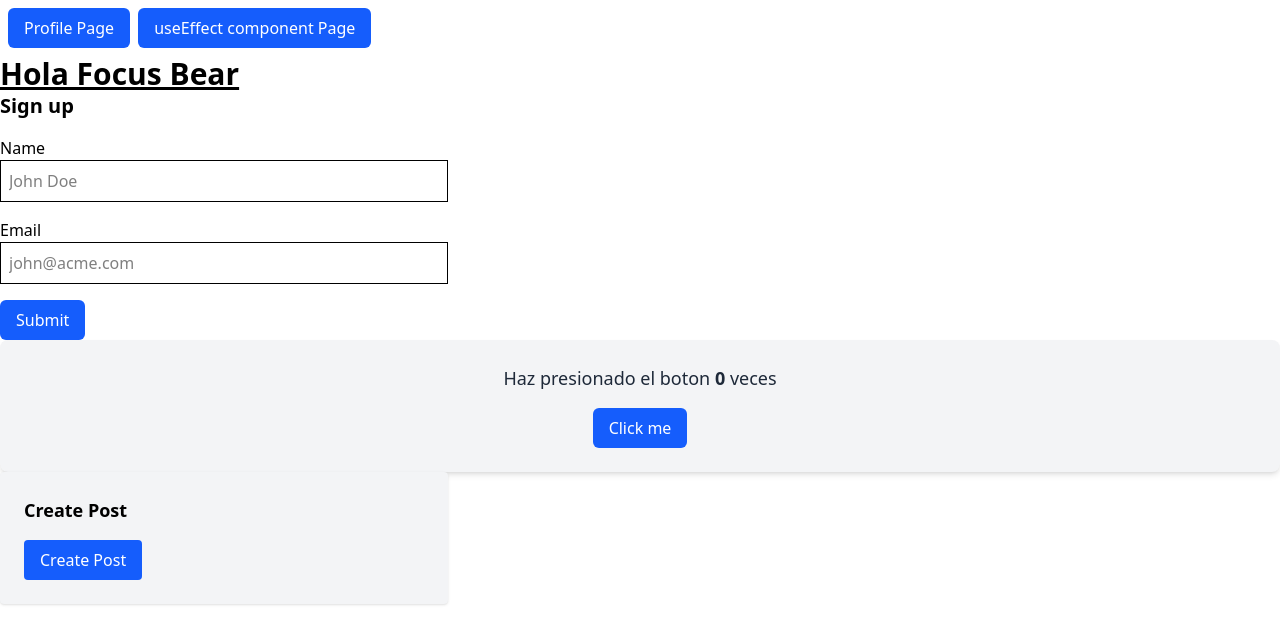
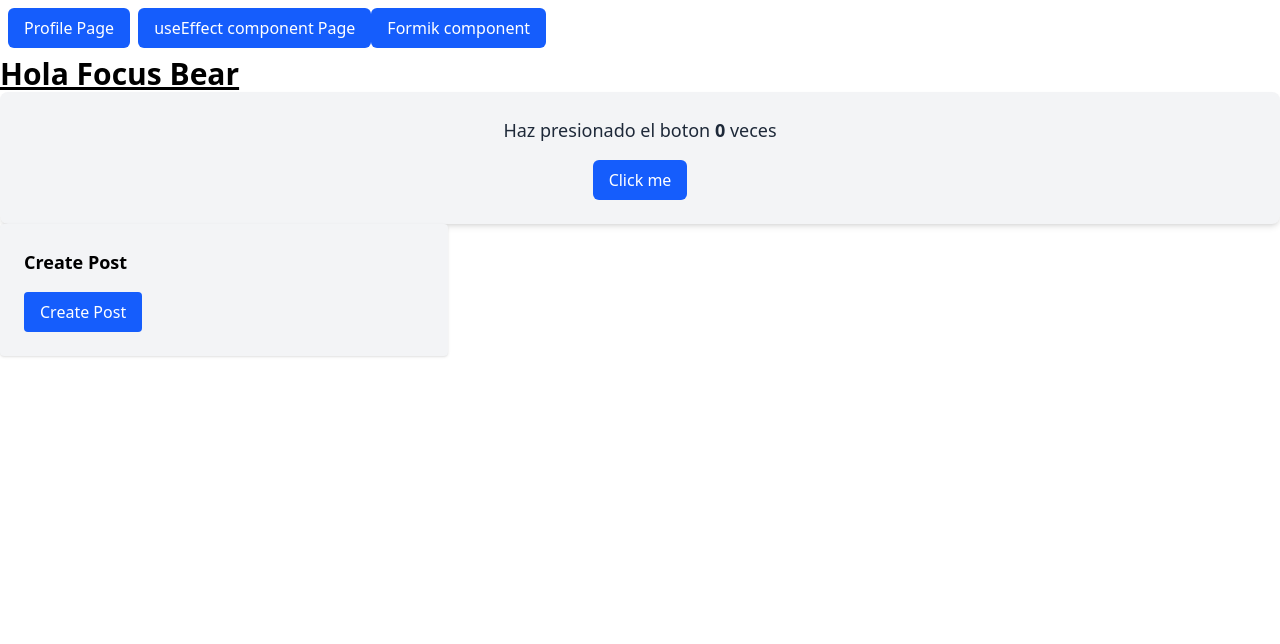
Before and after one commit to Zheng5005/Zheng5005-intern-repo, a React (Vite) app in the folder react-fundamentals/: page / in a window 1280 px wide. Shown: the top 644 px of the page. Built offline with nearby package versions, Linux system fonts and the light colour scheme.

Commit message:
Issue #26

```diff
--- a/react-fundamentals/src/App.jsx
+++ b/react-fundamentals/src/App.jsx
@@ -5,6 +5,7 @@ import EffectComponent from './components/EffectComponent'
 import SlowAndOptimized from './components/SlowAndOptimized'
 import Parent from './components/Issue22/ParentComponent'
 import BuggyComponent from './components/BuggyComponent'
+import FormikComponent from './components/FormikComponent'
 
 function App() {
   return (
@@ -15,6 +16,7 @@ function App() {
       <Route path="/useMemo" element={<SlowAndOptimized />} />
       <Route path="/useCallback" element={<Parent />} />
       <Route path="/timer" element={<BuggyComponent />} />
+      <Route path="/Formik" element={<FormikComponent />} />
     </Routes>
   )
 }
--- a/react-fundamentals/src/components/Counter.jsx
+++ b/react-fundamentals/src/components/Counter.jsx
@@ -1,9 +1,9 @@
 import { Trans } from "react-i18next";
 import { useDispatch, useSelector } from "react-redux";
-import { increment } from "../store/counterSlice";
+import { increment, selectCount } from "../store/counterSlice";
 
 export default function Counter() {
-  const count = useSelector(state => state.counter.value)
+  const count = useSelector(selectCount)
   const dispatch = useDispatch()
 
   return (
--- a/react-fundamentals/src/components/EffectComponent.jsx
+++ b/react-fundamentals/src/components/EffectComponent.jsx
@@ -1,7 +1,10 @@
 import { useEffect, useState } from "react";
+import { useSelector } from "react-redux";
+import { selectCount } from "../store/counterSlice";
 
 export default function EffectComponent() {
   const [data, setData] = useState(null);
+  const count = useSelector(selectCount)
 
   async function fetchAPI(signal) {
     try {
@@ -46,6 +49,12 @@ export default function EffectComponent() {
       >
         Fetch Data
       </button>
+
+      {count > 15 ? (
+        <div className="rounded-md bg-gray-100 p-4">
+          <p>count is greater than 15 in this moment, the current count is: {count}</p>
+        </div>
+      ) : null}
     </div>
   );
 }
--- a/react-fundamentals/src/components/FormikComponent.jsx
+++ b/react-fundamentals/src/components/FormikComponent.jsx
@@ -1,5 +1,7 @@
 import { Field, Form, Formik, ErrorMessage } from "formik";
+import { useSelector } from "react-redux";
 import * as Yup from "yup";
+import { selectCount } from "../store/counterSlice";
 
 const validationSchema = Yup.object({
   name: Yup.string()
@@ -10,6 +12,8 @@ const validationSchema = Yup.object({
 });
 
 export default function FormikComponent() {
+  const count = useSelector(selectCount)
+
   return (
     <div className="max-w-md space-y-4">
       <h1 className="text-xl font-semibold">Sign up</h1>
@@ -66,6 +70,12 @@ export default function FormikComponent() {
           </button>
         </Form>
       </Formik>
+
+      {count > 20 ? (
+        <div className="rounded-md bg-gray-100 p-4">
+          <p>count is greater than 20 in this moment, the current count is: {count}</p>
+        </div>
+      ) : null}
     </div>
   );
 }
--- a/react-fundamentals/src/components/HelloWorld.jsx
+++ b/react-fundamentals/src/components/HelloWorld.jsx
@@ -1,5 +1,4 @@
 import { useTranslation } from "react-i18next";
-import FormikComponent from "./FormikComponent";
 
 export default function HelloWorld({name}) {
   const { t } = useTranslation()
@@ -7,7 +6,6 @@ export default function HelloWorld({name}) {
   return (
     <>
       <h1 className="text-3xl font-bold underline">{t('welcomeMessage', {name: name})}</h1>
-      <FormikComponent />
     </>
   )
 }
--- a/react-fundamentals/src/pages/Home.jsx
+++ b/react-fundamentals/src/pages/Home.jsx
@@ -18,6 +18,12 @@ export default function HomePage() {
           useEffect component Page
         </button>
       </Link>
+      <Link to="/Formik">
+        <button
+          className="rounded-md bg-blue-600 px-4 py-2 text-white transition hover:bg-blue-700 focus:outline-none focus:ring-2 focus:ring-blue-400 hover:cursor-pointer" >
+          Formik component
+        </button>
+      </Link>
       <HelloWorld name={"Focus Bear"}/>
       <Counter />
       <AxiosComponent />
--- a/react-fundamentals/src/store/counterSlice.js
+++ b/react-fundamentals/src/store/counterSlice.js
@@ -17,5 +17,7 @@ const counterSlice = createSlice({
 
 // Action creators are generated for each case reducer function
 export const { increment, incrementByAmount } = counterSlice.actions
+export default counterSlice.reducer
 
-export default counterSlice.reducer
+// selectors
+export const selectCount = state => state.counter.value
```
Also changed, not shown: 1 other file (tests, documents, lock files or other folders).
